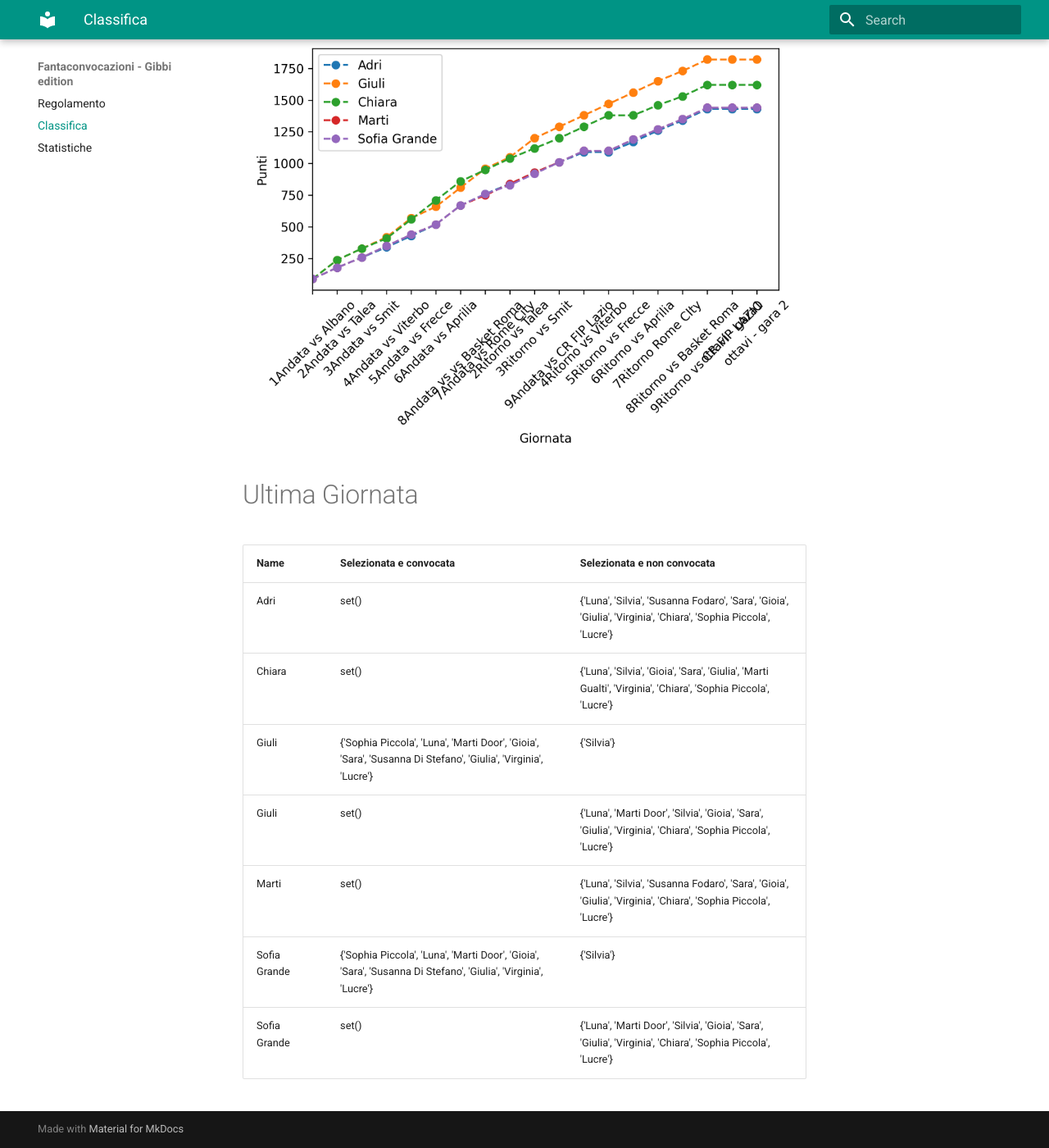
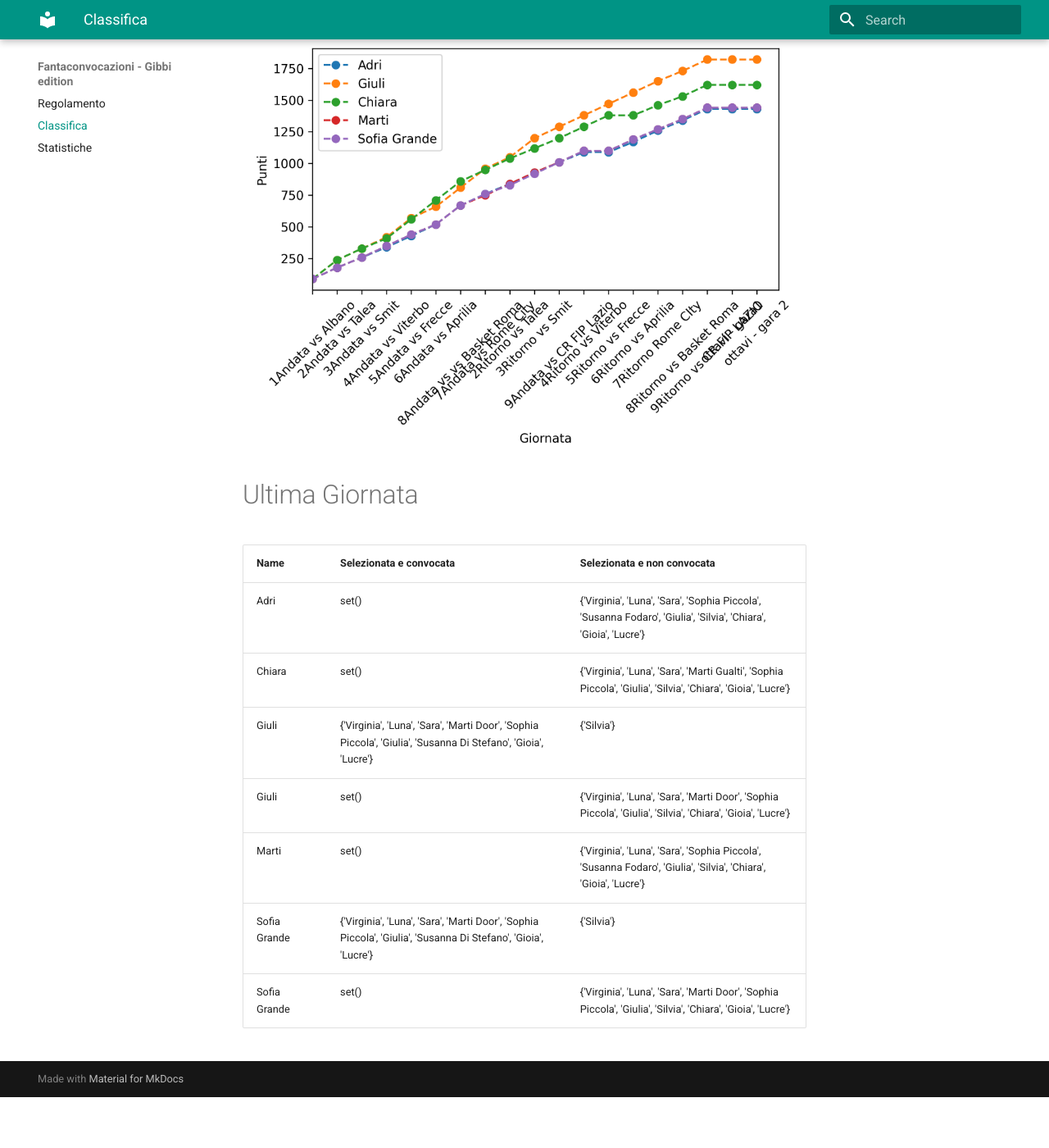
Before and after one commit to martinig94/fantagibbi, an MkDocs documentation site: the page built from docs/Classifica.md, in a window 1280 px wide and 1400 px high, scrolled down 565 px. Shown: the whole window at 82% size. Built offline with MkDocs 1.6.1 and Material for MkDocs 9.7.7, drawn with Linux system fonts in a browser that asks for light colours; after the commit the page ends 1903 px from its top, so only the background shows below that.

Commit message:
Auto-update from main.py

```diff
--- a/docs/Classifica.md
+++ b/docs/Classifica.md
@@ -18,11 +18,11 @@
 <!-- START_TABLE CORRECT -->
 | Name         | Selezionata e convocata                                                                                        | Selezionata e non convocata                                                                                      |
 |:-------------|:---------------------------------------------------------------------------------------------------------------|:-----------------------------------------------------------------------------------------------------------------|
-| Adri         | set()                                                                                                          | {'Luna', 'Silvia', 'Susanna Fodaro', 'Sara', 'Gioia', 'Giulia', 'Virginia', 'Chiara', 'Sophia Piccola', 'Lucre'} |
-| Chiara       | set()                                                                                                          | {'Luna', 'Silvia', 'Gioia', 'Sara', 'Giulia', 'Marti Gualti', 'Virginia', 'Chiara', 'Sophia Piccola', 'Lucre'}   |
-| Giuli        | {'Sophia Piccola', 'Luna', 'Marti Door', 'Gioia', 'Sara', 'Susanna Di Stefano', 'Giulia', 'Virginia', 'Lucre'} | {'Silvia'}                                                                                                       |
-| Giuli        | set()                                                                                                          | {'Luna', 'Marti Door', 'Silvia', 'Gioia', 'Sara', 'Giulia', 'Virginia', 'Chiara', 'Sophia Piccola', 'Lucre'}     |
-| Marti        | set()                                                                                                          | {'Luna', 'Silvia', 'Susanna Fodaro', 'Sara', 'Gioia', 'Giulia', 'Virginia', 'Chiara', 'Sophia Piccola', 'Lucre'} |
-| Sofia Grande | {'Sophia Piccola', 'Luna', 'Marti Door', 'Gioia', 'Sara', 'Susanna Di Stefano', 'Giulia', 'Virginia', 'Lucre'} | {'Silvia'}                                                                                                       |
-| Sofia Grande | set()                                                                                                          | {'Luna', 'Marti Door', 'Silvia', 'Gioia', 'Sara', 'Giulia', 'Virginia', 'Chiara', 'Sophia Piccola', 'Lucre'}     |
+| Adri         | set()                                                                                                          | {'Virginia', 'Luna', 'Sara', 'Sophia Piccola', 'Susanna Fodaro', 'Giulia', 'Silvia', 'Chiara', 'Gioia', 'Lucre'} |
+| Chiara       | set()                                                                                                          | {'Virginia', 'Luna', 'Sara', 'Marti Gualti', 'Sophia Piccola', 'Giulia', 'Silvia', 'Chiara', 'Gioia', 'Lucre'}   |
+| Giuli        | {'Virginia', 'Luna', 'Sara', 'Marti Door', 'Sophia Piccola', 'Giulia', 'Susanna Di Stefano', 'Gioia', 'Lucre'} | {'Silvia'}                                                                                                       |
+| Giuli        | set()                                                                                                          | {'Virginia', 'Luna', 'Sara', 'Marti Door', 'Sophia Piccola', 'Giulia', 'Silvia', 'Chiara', 'Gioia', 'Lucre'}     |
+| Marti        | set()                                                                                                          | {'Virginia', 'Luna', 'Sara', 'Sophia Piccola', 'Susanna Fodaro', 'Giulia', 'Silvia', 'Chiara', 'Gioia', 'Lucre'} |
+| Sofia Grande | {'Virginia', 'Luna', 'Sara', 'Marti Door', 'Sophia Piccola', 'Giulia', 'Susanna Di Stefano', 'Gioia', 'Lucre'} | {'Silvia'}                                                                                                       |
+| Sofia Grande | set()                                                                                                          | {'Virginia', 'Luna', 'Sara', 'Marti Door', 'Sophia Piccola', 'Giulia', 'Silvia', 'Chiara', 'Gioia', 'Lucre'}     |
 <!-- END_TABLE CORRECT -->
```
